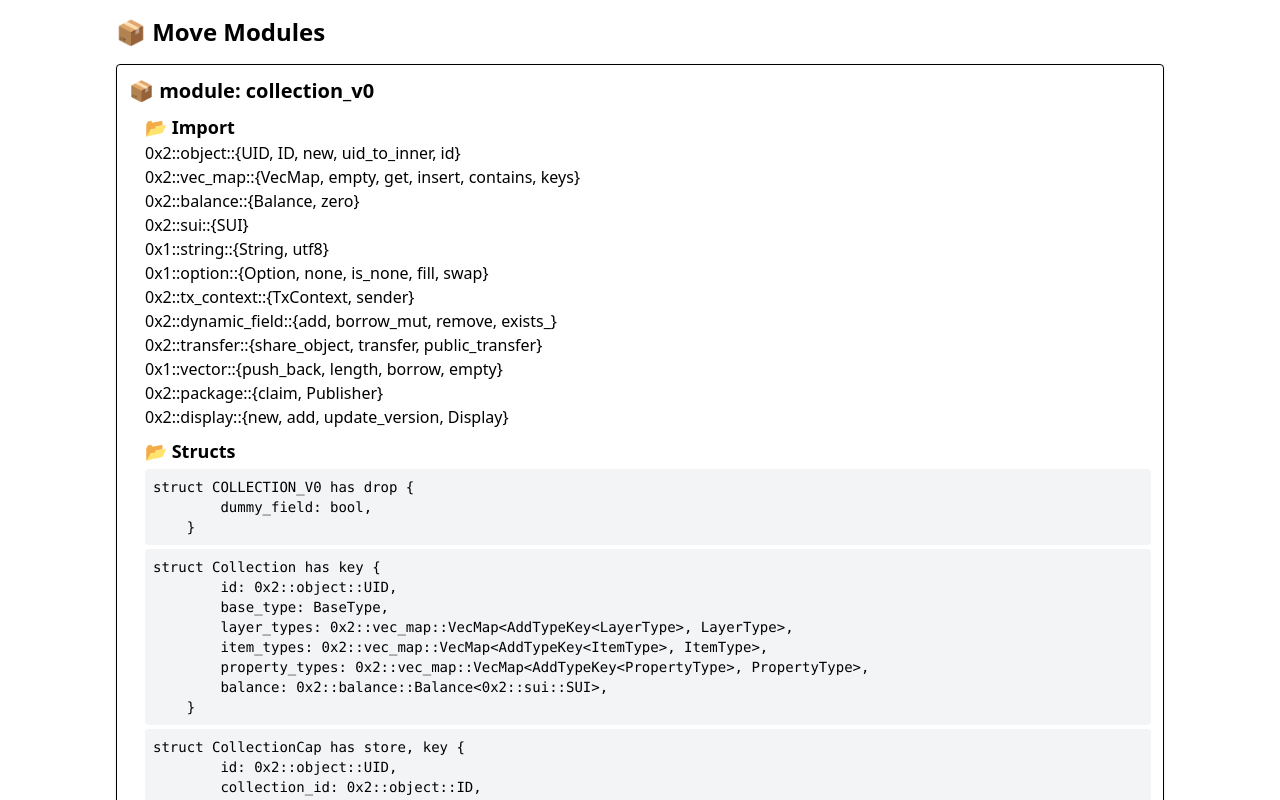
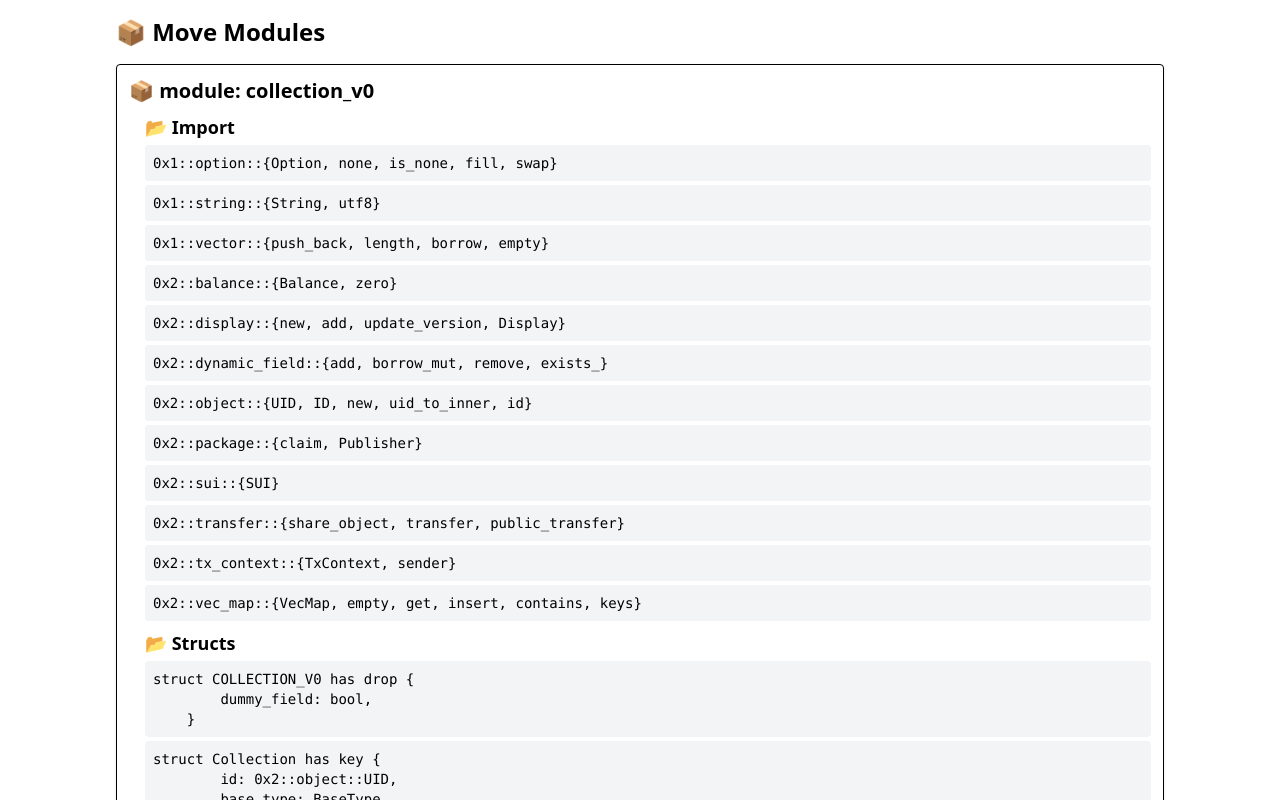
Before and after one commit to BlockBlockYonsei/SuiMoveScratch, a React (Vite) app: page / in a window 1280 px wide. Shown: the top 800 px of the page. Built offline with nearby package versions, Linux system fonts and the light colour scheme; what @mysten/dapp-kit would draw is missing.

Commit message:
update imports

```diff
--- a/src/pages/PackageViewer2/Main.tsx
+++ b/src/pages/PackageViewer2/Main.tsx
@@ -21,7 +21,7 @@ export default function Main() {
       <h1 className="text-2xl font-bold mb-4">📦 Move Modules</h1>
       {sourceCode ? (
         Object.entries(sourceCode).map(([key, value]) => {
-          return <ModulePreview key={key} name={key} code={value} />;
+          return <ModuleViewer key={key} name={key} code={value} />;
         })
       ) : (
         <p>Loading...</p>
@@ -30,51 +30,47 @@ export default function Main() {
   );
 }
 
-function ModulePreview({ name, code }: { name: string; code: string }) {
-  const imports =
-    code.match(
-      /0x[a-fA-F0-9]+::[a-zA-Z_][a-zA-Z0-9_]*::[a-zA-Z_][a-zA-Z0-9_]*/g
-    ) || [];
+function ModuleViewer({ name, code }: { name: string; code: string }) {
   const structs = code.match(/struct\s+\w+\s+has[^{]+\{[^}]+\}/g) || [];
   const functions =
     code.match(
       /(?:public|entry|friend)?\s*fun\s+\w+\([^)]*\)\s*[:]?[^}]*\{[^}]*\}/g
     ) || [];
 
-  const uniqueImports = Array.from(new Set(imports));
-
-  const grouped: Record<string, Set<string>> = {};
-
-  for (const entry of uniqueImports) {
+  const imports = (
+    code.match(/0x[a-fA-F0-9]+::[a-zA-Z_][\w]*::[a-zA-Z_][\w]*/g) || []
+  ).reduce((acc, entry) => {
     const match = entry.match(
       /(0x[0-9a-fA-F]+::[a-zA-Z_][\w]*)::([a-zA-Z_][\w]*)/
     );
-    if (match) {
-      const key = match[1]; // 0x2::object
-      const value = match[2]; // UID, ID, new, ...
-      if (!grouped[key]) {
-        grouped[key] = new Set();
-      }
-      grouped[key].add(value);
+    if (!match) return acc;
+
+    const [_, key, value] = match;
+
+    if (!acc[key]) acc[key] = [];
+
+    // 중복 방지 (Set 없이 배열에서 확인)
+    if (!acc[key].includes(value)) {
+      acc[key].push(value);
     }
-  }
 
-  // Set을 배열로 바꾸기
-  const result: Record<string, string[]> = {};
-  for (const key in grouped) {
-    result[key] = Array.from(grouped[key]);
-  }
+    return acc;
+  }, {} as Record<string, string[]>);
+
+  const sortedImports = Object.entries(imports).sort(([a], [b]) => {
+    return a.localeCompare(b);
+  });
 
   return (
     <div className="border rounded p-3 mb-6 shadow">
       <h2 className="text-xl font-semibold mb-2">📦 module: {name}</h2>
       <div className="pl-4 mb-2">
         <h3 className="text-lg font-bold">📂 Import</h3>
-        {Object.entries(result).map(([key, value]) => {
+        {sortedImports.map(([key, value]) => {
           return (
-            <div key={key}>
+            <pre key={key} className="text-sm bg-gray-100 p-2 rounded my-1">
               {key}::&#123;{value.join(", ")}&#125;
-            </div>
+            </pre>
           );
         })}
       </div>
```
